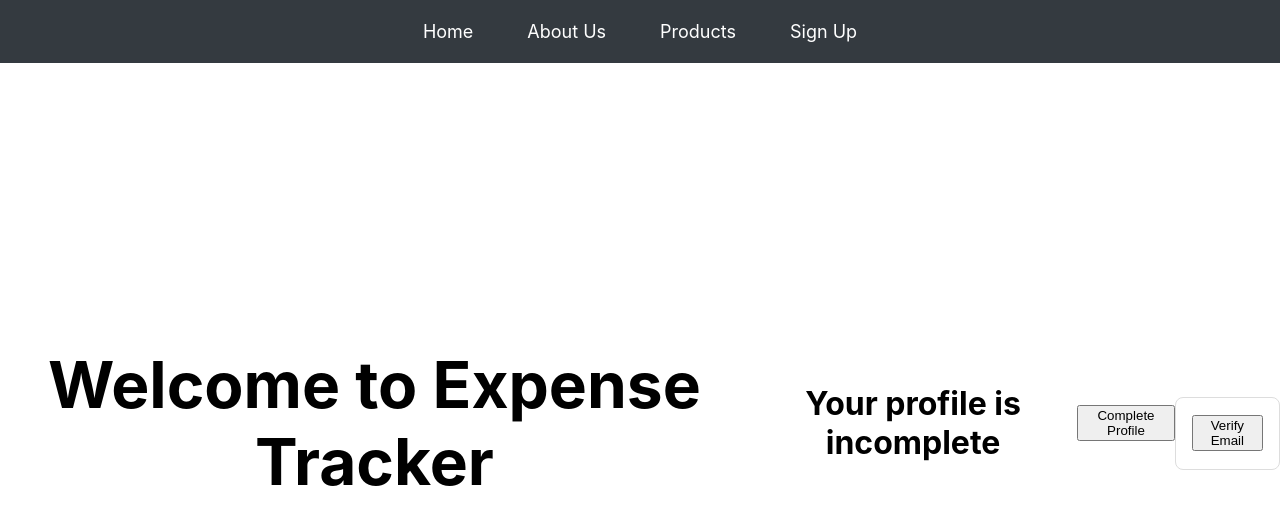
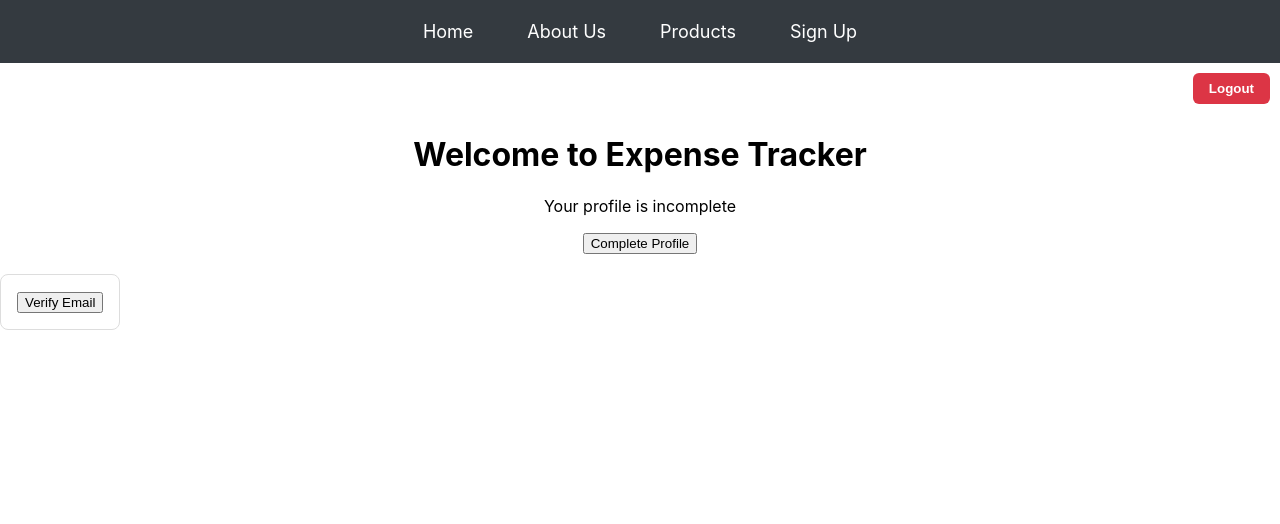
Before and after one commit to Souvik-1705/Expense-tracker-Sharpener-, a React (Create React App) app: page /welcome in a window 1280 px wide. Shown: the top 524 px of the page. Built offline with nearby package versions, Linux system fonts and the light colour scheme.

Commit message:
add logout button

```diff
--- a/src/pages/Welcome.js
+++ b/src/pages/Welcome.js
@@ -7,8 +7,17 @@ function Welcome() {
   const handleCompleteProfile=()=>{
       navigate("/complete-profile");
   }
+  const handleLogout=()=>{
+    localStorage.removeItem("token");
+    navigate("/login");
+  }
   return (
     <div className="welcome">
+
+      <div className="top-bar">
+        <button className="logout-btn" onClick={handleLogout}>Logout</button>
+      </div>
+
       <h1>Welcome to Expense Tracker</h1>
       <p>Your profile is incomplete</p>
       <button onClick={handleCompleteProfile}>Complete Profile</button>
--- a/src/styles/Welcome.css
+++ b/src/styles/Welcome.css
@@ -1,8 +1,19 @@
-.welcome {
-  height: 90vh;
+.top-bar {
   display: flex;
-  justify-content: center;
-  align-items: center;
-  font-size: 2rem;
+  justify-content: flex-end;
+  padding: 10px;
+}
+
+.logout-btn {
+  background-color: #dc3545;
+  color: white;
+  border: none;
+  padding: 8px 16px;
+  border-radius: 6px;
   font-weight: bold;
+  cursor: pointer;
 }
+
+.logout-btn:hover {
+  background-color: #c82333;
+}
```
